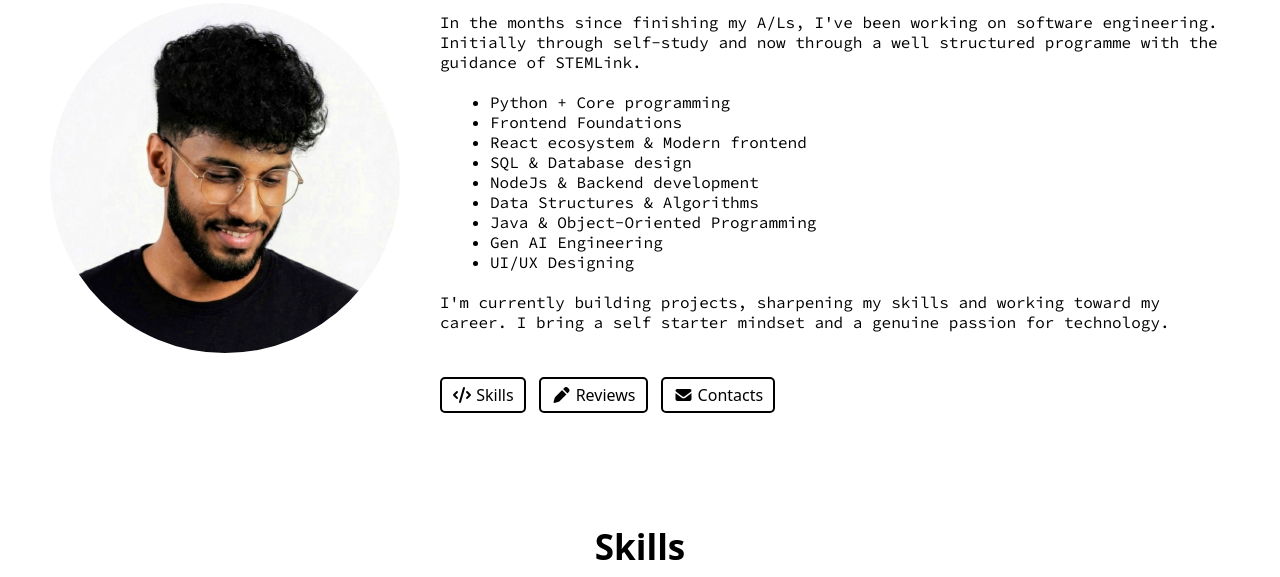
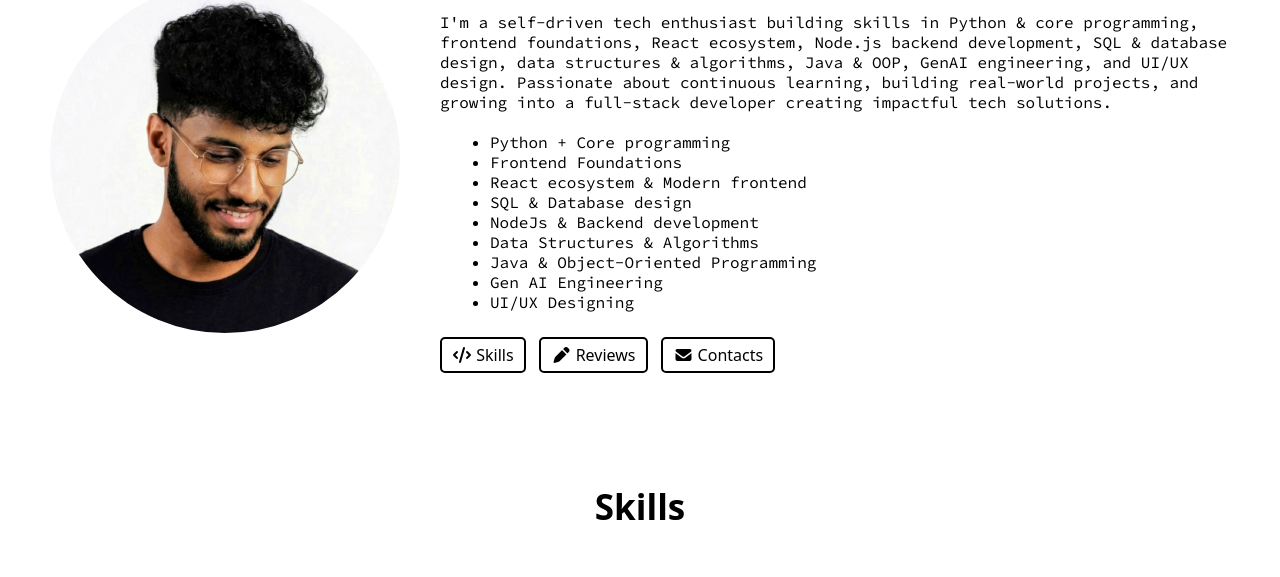
Before and after one commit to supunrworks/PortfolioWebProject, a plain HTML site: page index.html in a window 1280 px wide. Shown: the part 238-815 px from the top of the page. Drawn offline with Linux system fonts and the light colour scheme; a web font is replaced by a local one.

Commit message:
Changed about me

```diff
--- a/index.html
+++ b/index.html
@@ -56,8 +56,12 @@
             <div class="text">
                 <h2>Hi,I'm Supun👋</h2>
                 <p>
-                    In the months since finishing my A/Ls, I've been working on software engineering. Initially through
-                    self-study and now through a well structured programme with the guidance of STEMLink.
+                   I'm a self-driven tech enthusiast building skills in Python & core programming,
+                   frontend foundations, React ecosystem, Node.js backend development, SQL & database design,
+                   data structures & algorithms, Java & OOP, GenAI engineering, and UI/UX design.
+                   Passionate about continuous learning, building real-world projects, and growing into a full-stack developer creating impactful tech solutions.
+
+
                 </p>
 
                 <ul>
@@ -72,9 +76,6 @@
                     <li>UI/UX Designing</li>
                 </ul>
 
-                <p>I'm currently building projects, sharpening my skills and working toward my career. I bring a self
-                    starter mindset and a genuine passion for technology.
-                </p>
 
                 <div class="links">
                     <a href="#skills">
```
